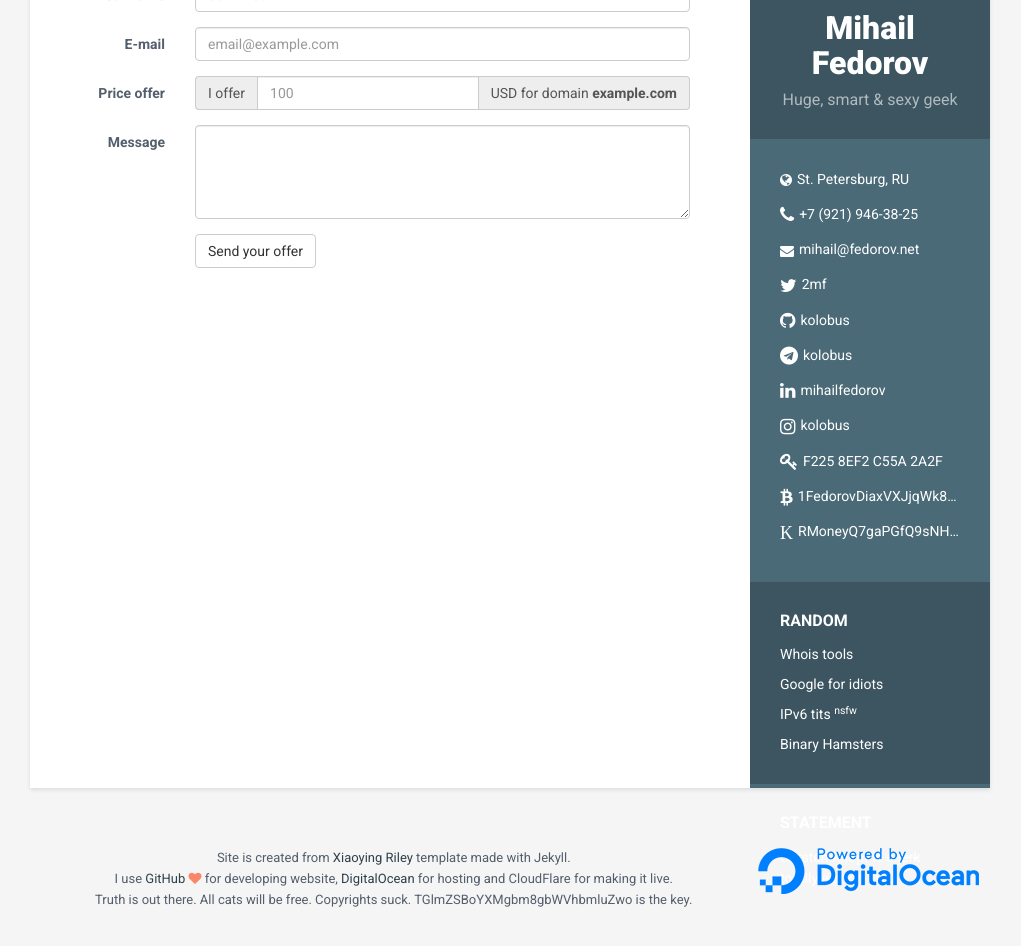
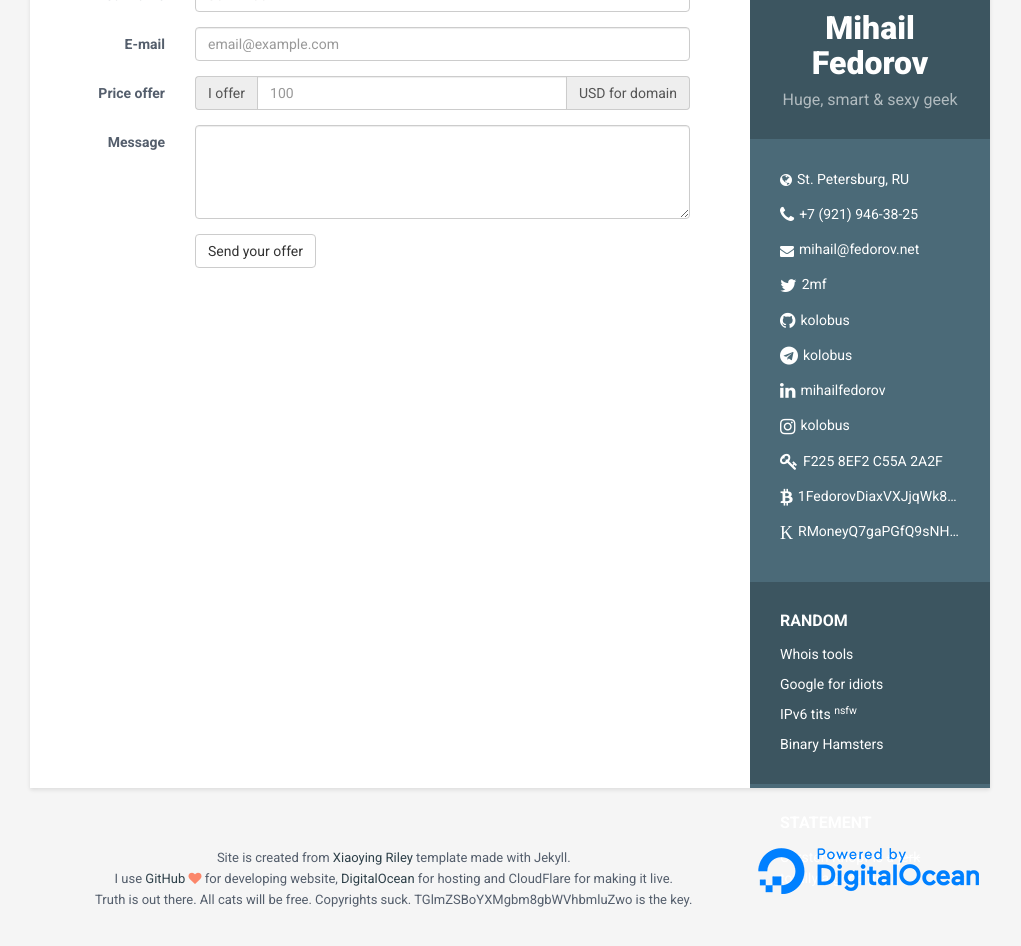
Before and after one commit to kolobus/fedorov.net, a Jekyll site: the page built from _pages/domains.html, in a window 1280 px wide, cut to the strip 214-1184 px from the top of the page. Shown: the top 946 px of the strip, without its empty margins (130-1151 px from the left). Built offline with Jekyll 4.4.1, drawn with Linux system fonts in a browser that asks for light colours.

Commit message:
IE9 ellipsis fix

```diff
--- a/_pages/domains.html
+++ b/_pages/domains.html
@@ -35,7 +35,7 @@
           <div class="input-group">
             <div class="input-group-addon">I offer</div>
             <input type="text" name="price" class="form-control" id="iPrice" placeholder="100">
-            <div class="input-group-addon">USD for domain <strong id="domainName">example.com</strong></div>
+            <div class="input-group-addon">USD for <strong id="domainName"></strong> domain</div>
           </div>
         </div>
       </div>
--- a/assets/css/styles.css
+++ b/assets/css/styles.css
@@ -98,6 +98,9 @@
   overflow: hidden;
   text-overflow: ellipsis;
   white-space: nowrap;
+}
+.sidebar-wrapper .contact-list li:before {
+  content: ''; /* IE9 ellipsis fix */
 }
 .sidebar-wrapper .contact-list li:last-child {
   margin-bottom: 0;
```
